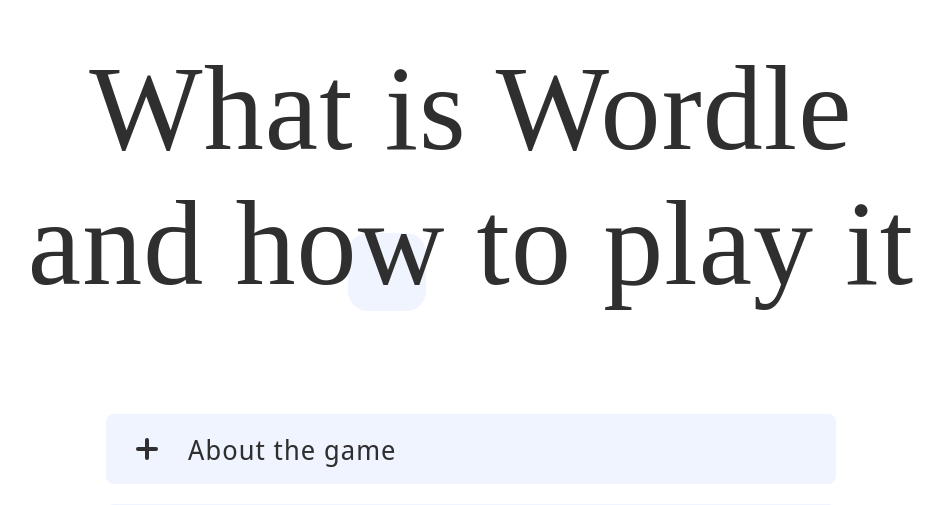
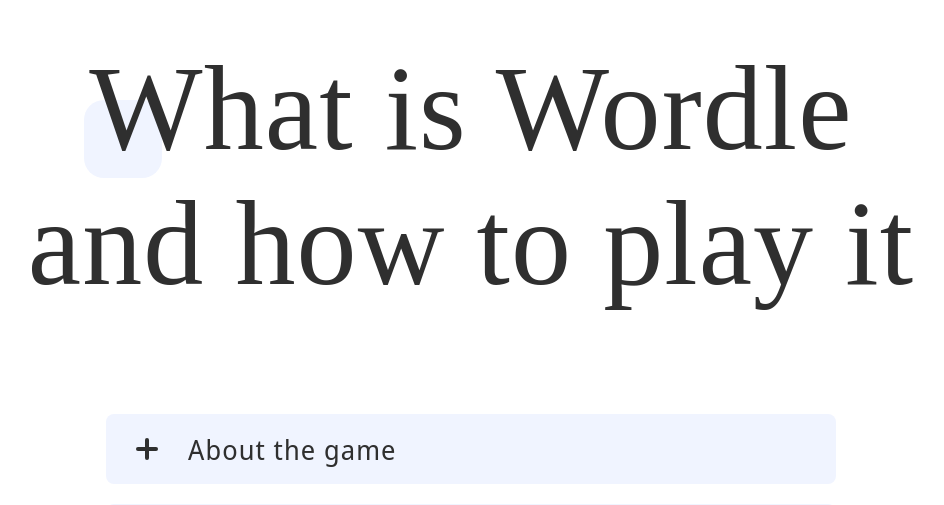
Before and after one commit to Maeringor/wordle-webapp, a PHP site: page /faq in a window 1280 px wide. Shown: the part 104-609 px from the top of the page, without its empty margins (169-1113 px from the left). Run offline with PHP 8.4, Linux system fonts and the light colour scheme.

Commit message:
IS:L design pages position angepasst

```diff
--- a/css/faq.css
+++ b/css/faq.css
@@ -6,8 +6,8 @@
 
 .quadrat-pos {
     position: absolute;
-    left: 320px;
-    top: 55px;
+    left: -5px;
+    bottom: 0px;
     z-index: -1;
 }
 
@@ -15,6 +15,7 @@
 /* == headline styles == */
 
 .headline {
+    position: relative;
     width: fit-content;
     height: fit-content;
     margin: auto;
--- a/faq.php
+++ b/faq.php
@@ -23,12 +23,13 @@
 
         <!-- headline area -->
         <div class="headline-container primary-textcol master-head letter-spacing-small medium">
-            <div class="headline">What is Wordle</div>
+            <div class="headline"><div class="quadrat-text-element light-blue-bg quadrat-pos"></div>What is Wordle</div>
             <div class="headline-subcontainer">
                 <div class="headline">and how to play it
                     <object data="/rescources/svg/small-dot.svg" width="15px" height="15px"></object>
-                    <div class="quadrat-text-element light-blue-bg quadrat-pos"></div>
+
                 </div>
+
             </div>
 
 
```
